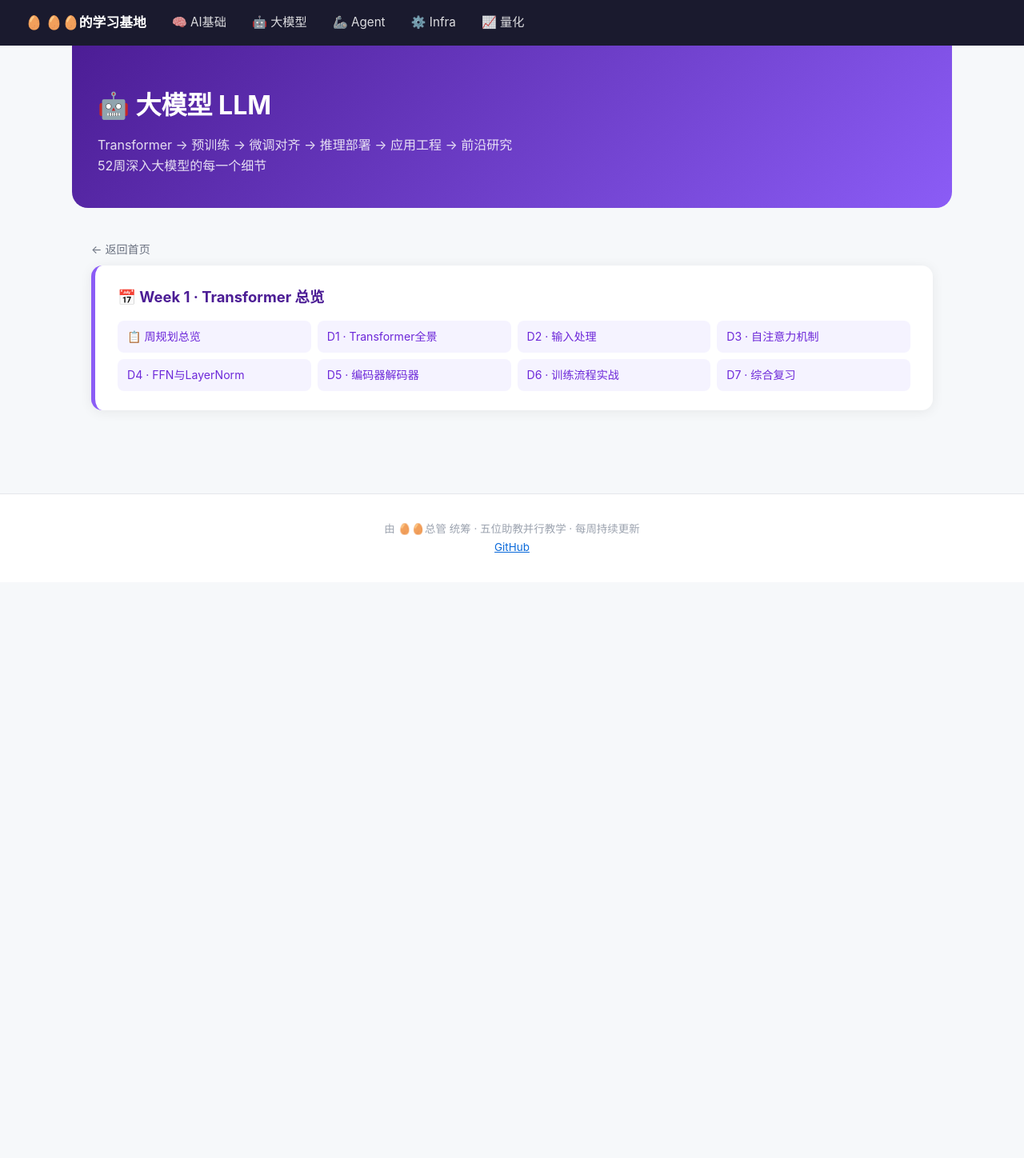
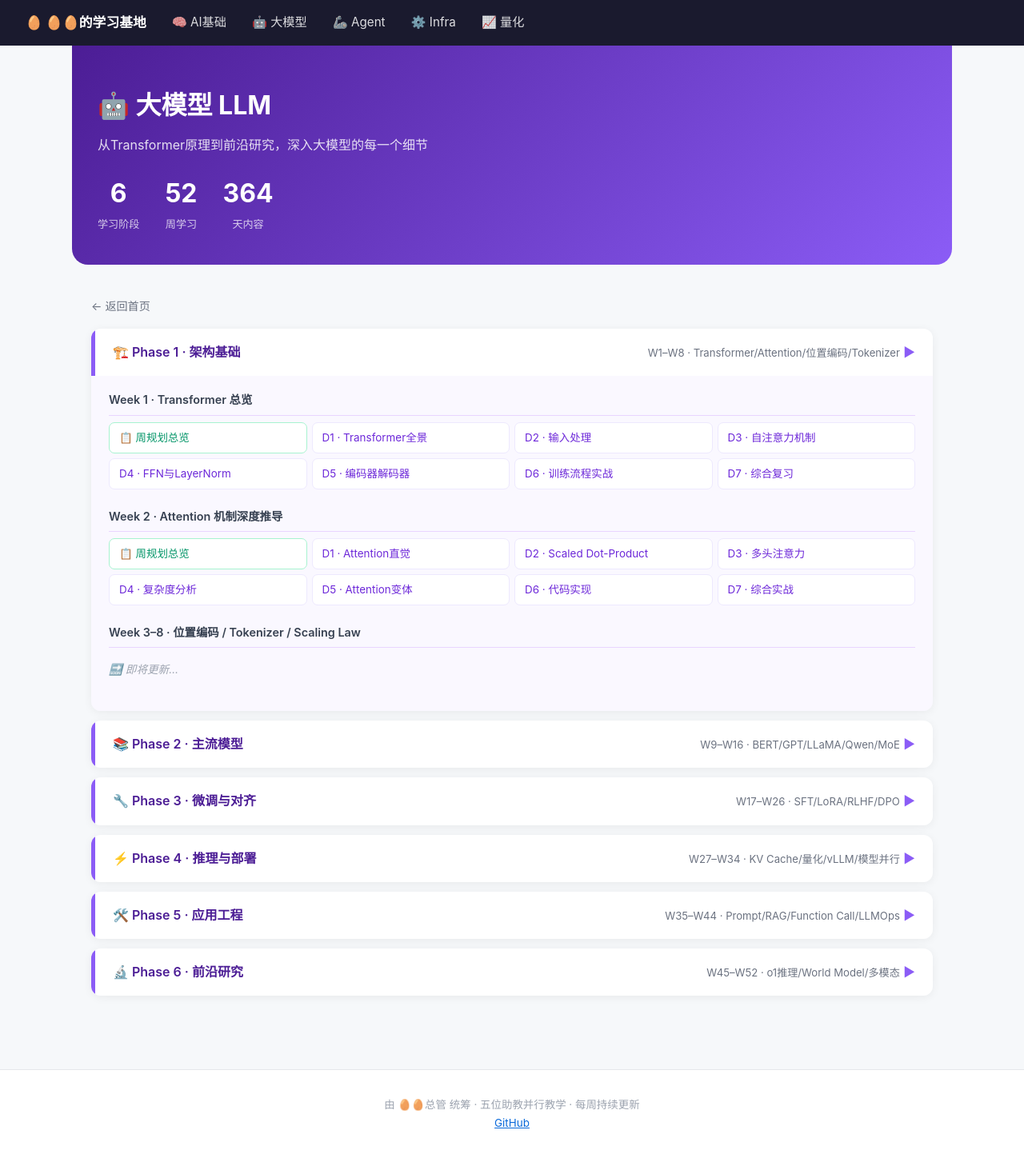
Before and after one commit to Lingbo-Huang/dandan-learn, a Jekyll site: the page built from llm/index.md, in a window 1280 px wide. Shown: the whole page at 80% size. Built offline with Jekyll 4.4.1, drawn with Linux system fonts in a browser that asks for light colours; before the commit the page ends 900 px from its top, so only the background shows below that.

Commit message:
Update llm/index.md

```diff
--- a/llm/index.md
+++ b/llm/index.md
@@ -6,33 +6,129 @@ title: 🤖 大模型 LLM
 <style>
 .track-hero { background: linear-gradient(135deg, #4c1d95, #8b5cf6); color: white; padding: 48px 32px 40px; margin: -32px -24px 40px; border-radius: 0 0 20px 20px; }
 .track-hero h1 { font-size: 2em; margin-bottom: 10px; }
-.track-hero p { opacity: 0.85; font-size: 1em; line-height: 1.6; }
-.week-card { background: white; border-radius: 14px; padding: 24px 28px; margin-bottom: 24px; box-shadow: 0 2px 16px rgba(0,0,0,0.07); border-left: 5px solid #8b5cf6; }
-.week-card h2 { font-size: 1.15em; margin-bottom: 14px; color: #4c1d95; }
-.week-card ul { list-style: none; padding: 0; margin: 0; display: grid; grid-template-columns: repeat(auto-fill, minmax(220px, 1fr)); gap: 8px; }
-.week-card ul li a { display: block; padding: 8px 12px; background: #f5f3ff; border-radius: 8px; color: #6d28d9; text-decoration: none; font-size: 0.88em; transition: background 0.15s; }
-.week-card ul li a:hover { background: #ede9fe; text-decoration: none; }
-.back { margin-bottom: 8px; font-size: 0.88em; }
+.track-hero p { opacity: 0.85; line-height: 1.6; }
+.track-hero .stats { display: flex; gap: 32px; margin-top: 20px; }
+.track-hero .stat { text-align: center; }
+.track-hero .stat .num { font-size: 2em; font-weight: 700; }
+.track-hero .stat .label { font-size: 0.82em; opacity: 0.75; }
+.back { margin-bottom: 16px; font-size: 0.88em; }
 .back a { color: #6b7280; text-decoration: none; }
+.phase { margin-bottom: 12px; border-radius: 12px; overflow: hidden; box-shadow: 0 2px 12px rgba(0,0,0,0.06); }
+.phase-header { display: flex; align-items: center; justify-content: space-between; padding: 16px 22px; background: white; cursor: pointer; border-left: 5px solid #8b5cf6; user-select: none; }
+.phase-header:hover { background: #f5f3ff; }
+.phase-header .phase-title { font-weight: 600; font-size: 1em; color: #4c1d95; }
+.phase-header .phase-meta { font-size: 0.82em; color: #6b7280; }
+.phase-header .arrow { transition: transform 0.2s; color: #8b5cf6; }
+.phase-body { display: none; background: #faf8ff; padding: 12px 22px 16px; }
+.phase.open .phase-body { display: block; }
+.phase.open .arrow { transform: rotate(90deg); }
+.week-section { margin-bottom: 16px; }
+.week-title { font-size: 0.9em; font-weight: 600; color: #374151; margin-bottom: 8px; padding: 6px 0; border-bottom: 1px solid #e9d5ff; }
+.day-links { display: grid; grid-template-columns: repeat(auto-fill, minmax(200px, 1fr)); gap: 6px; }
+.day-links a { display: block; padding: 7px 12px; background: white; border-radius: 7px; color: #6d28d9; text-decoration: none; font-size: 0.84em; border: 1px solid #ede9fe; transition: all 0.15s; }
+.day-links a:hover { background: #ede9fe; text-decoration: none; }
+.day-links a.plan { color: #059669; border-color: #a7f3d0; }
+.day-links a.plan:hover { background: #d1fae5; }
+.coming-soon { color: #9ca3af; font-size: 0.85em; font-style: italic; padding: 8px 0; }
 </style>
+
+<script>
+document.addEventListener('DOMContentLoaded', function() {
+  document.querySelectorAll('.phase-header').forEach(function(h) {
+    h.addEventListener('click', function() { h.parentElement.classList.toggle('open'); });
+  });
+  var first = document.querySelector('.phase');
+  if (first) first.classList.add('open');
+});
+</script>
 
 <div class="track-hero">
   <h1>🤖 大模型 LLM</h1>
-  <p>Transformer → 预训练 → 微调对齐 → 推理部署 → 应用工程 → 前沿研究<br>52周深入大模型的每一个细节</p>
+  <p>从Transformer原理到前沿研究，深入大模型的每一个细节</p>
+  <div class="stats">
+    <div class="stat"><div class="num">6</div><div class="label">学习阶段</div></div>
+    <div class="stat"><div class="num">52</div><div class="label">周学习</div></div>
+    <div class="stat"><div class="num">364</div><div class="label">天内容</div></div>
+  </div>
 </div>
 
 <p class="back"><a href="{{ '/' | relative_url }}">← 返回首页</a></p>
 
-<div class="week-card">
-  <h2>📅 Week 1 · Transformer 总览</h2>
-  <ul>
-    <li><a href="{{ '/llm/week01/llm-w1-week-plan' | relative_url }}">📋 周规划总览</a></li>
-    <li><a href="{{ '/llm/week01/llm-w1-transformer-overview' | relative_url }}">D1 · Transformer全景</a></li>
-    <li><a href="{{ '/llm/week01/llm-w1-tokenization-embedding' | relative_url }}">D2 · 输入处理</a></li>
-    <li><a href="{{ '/llm/week01/llm-w1-self-attention' | relative_url }}">D3 · 自注意力机制</a></li>
-    <li><a href="{{ '/llm/week01/llm-w1-ffn-layernorm' | relative_url }}">D4 · FFN与LayerNorm</a></li>
-    <li><a href="{{ '/llm/week01/llm-w1-encoder-decoder' | relative_url }}">D5 · 编码器解码器</a></li>
-    <li><a href="{{ '/llm/week01/llm-w1-training-practice' | relative_url }}">D6 · 训练流程实战</a></li>
-    <li><a href="{{ '/llm/week01/llm-w1-review' | relative_url }}">D7 · 综合复习</a></li>
-  </ul>
+<div class="phase">
+  <div class="phase-header">
+    <span class="phase-title">🏗️ Phase 1 · 架构基础</span>
+    <span><span class="phase-meta">W1–W8 · Transformer/Attention/位置编码/Tokenizer</span> <span class="arrow">▶</span></span>
+  </div>
+  <div class="phase-body">
+    <div class="week-section">
+      <div class="week-title">Week 1 · Transformer 总览</div>
+      <div class="day-links">
+        <a href="{{ '/llm/week01/llm-w1-week-plan' | relative_url }}" class="plan">📋 周规划总览</a>
+        <a href="{{ '/llm/week01/llm-w1-transformer-overview' | relative_url }}">D1 · Transformer全景</a>
+        <a href="{{ '/llm/week01/llm-w1-tokenization-embedding' | relative_url }}">D2 · 输入处理</a>
+        <a href="{{ '/llm/week01/llm-w1-self-attention' | relative_url }}">D3 · 自注意力机制</a>
+        <a href="{{ '/llm/week01/llm-w1-ffn-layernorm' | relative_url }}">D4 · FFN与LayerNorm</a>
+        <a href="{{ '/llm/week01/llm-w1-encoder-decoder' | relative_url }}">D5 · 编码器解码器</a>
+        <a href="{{ '/llm/week01/llm-w1-training-practice' | relative_url }}">D6 · 训练流程实战</a>
+        <a href="{{ '/llm/week01/llm-w1-review' | relative_url }}">D7 · 综合复习</a>
+      </div>
+    </div>
+    <div class="week-section">
+      <div class="week-title">Week 2 · Attention 机制深度推导</div>
+      <div class="day-links">
+        <a href="{{ '/llm/week02/llm-w2-week-plan' | relative_url }}" class="plan">📋 周规划总览</a>
+        <a href="{{ '/llm/week02/llm-w2-attention-intuition' | relative_url }}">D1 · Attention直觉</a>
+        <a href="{{ '/llm/week02/llm-w2-scaled-dot-product' | relative_url }}">D2 · Scaled Dot-Product</a>
+        <a href="{{ '/llm/week02/llm-w2-multi-head-attention' | relative_url }}">D3 · 多头注意力</a>
+        <a href="{{ '/llm/week02/llm-w2-attention-complexity' | relative_url }}">D4 · 复杂度分析</a>
+        <a href="{{ '/llm/week02/llm-w2-attention-variants' | relative_url }}">D5 · Attention变体</a>
+        <a href="{{ '/llm/week02/llm-w2-attention-code' | relative_url }}">D6 · 代码实现</a>
+        <a href="{{ '/llm/week02/llm-w2-capstone' | relative_url }}">D7 · 综合实战</a>
+      </div>
+    </div>
+    <div class="week-section">
+      <div class="week-title">Week 3–8 · 位置编码 / Tokenizer / Scaling Law</div>
+      <p class="coming-soon">🔜 即将更新…</p>
+    </div>
+  </div>
 </div>
+
+<div class="phase">
+  <div class="phase-header">
+    <span class="phase-title">📚 Phase 2 · 主流模型</span>
+    <span><span class="phase-meta">W9–W16 · BERT/GPT/LLaMA/Qwen/MoE</span> <span class="arrow">▶</span></span>
+  </div>
+  <div class="phase-body"><p class="coming-soon">🔜 即将开启…</p></div>
+</div>
+
+<div class="phase">
+  <div class="phase-header">
+    <span class="phase-title">🔧 Phase 3 · 微调与对齐</span>
+    <span><span class="phase-meta">W17–W26 · SFT/LoRA/RLHF/DPO</span> <span class="arrow">▶</span></span>
+  </div>
+  <div class="phase-body"><p class="coming-soon">🔜 即将开启…</p></div>
+</div>
+
+<div class="phase">
+  <div class="phase-header">
+    <span class="phase-title">⚡ Phase 4 · 推理与部署</span>
+    <span><span class="phase-meta">W27–W34 · KV Cache/量化/vLLM/模型并行</span> <span class="arrow">▶</span></span>
+  </div>
+  <div class="phase-body"><p class="coming-soon">🔜 即将开启…</p></div>
+</div>
+
+<div class="phase">
+  <div class="phase-header">
+    <span class="phase-title">🛠️ Phase 5 · 应用工程</span>
+    <span><span class="phase-meta">W35–W44 · Prompt/RAG/Function Call/LLMOps</span> <span class="arrow">▶</span></span>
+  </div>
+  <div class="phase-body"><p class="coming-soon">🔜 即将开启…</p></div>
+</div>
+
+<div class="phase">
+  <div class="phase-header">
+    <span class="phase-title">🔬 Phase 6 · 前沿研究</span>
+    <span><span class="phase-meta">W45–W52 · o1推理/World Model/多模态</span> <span class="arrow">▶</span></span>
+  </div>
+  <div class="phase-body"><p class="coming-soon">🔜 即将开启…</p></div>
+</div>
```
